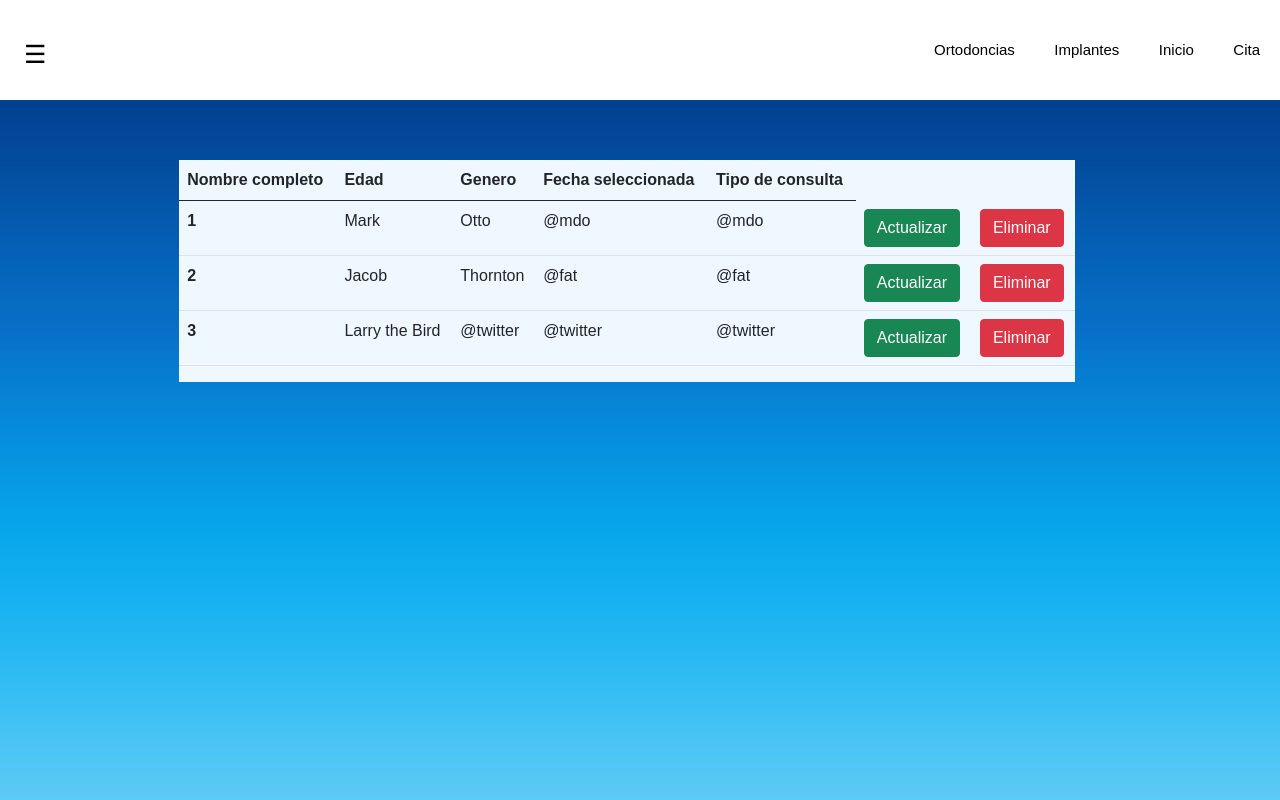
After one commit to winsignares/AMHP, a Flask app: page /fronted/indexcita2 in a window 1280 px wide. The commit adds this page. Run offline with Flask 3, Linux system fonts and the light colour scheme; some libraries are stand-ins or nearby versions.

Commit message:
agrega una tabla

```diff
--- a/src/app.py
+++ b/src/app.py
@@ -23,6 +23,7 @@ from rutas.implantes import routes_implantes
 from rutas.ortodoncias import routes_ortodoncias
 from rutas.registro import routes_registro
 from rutas.index import routes_principal
+from rutas.cita2 import routes_cita2
 
 
 
@@ -35,6 +36,7 @@ app.register_blueprint(routes_implantes, url_prefix="/fronted")
 app.register_blueprint(routes_ortodoncias, url_prefix="/fronted")
 app.register_blueprint(routes_registro, url_prefix="/fronted")
 app.register_blueprint(routes_principal, url_prefix="/fronted")
+app.register_blueprint(routes_cita2, url_prefix="/fronted")
 
 
 
--- a/src/config/static/css/style.css
+++ b/src/config/static/css/style.css
@@ -565,3 +565,11 @@ label[for="btn-menu"] {
     float: right;
     margin-right: -20px;
   }
+.contenedor_de_la_tabla{
+    position: absolute;
+    top: 20%;
+    background-color: aliceblue;
+    left: 14%;
+    width: 70%;
+
+}
--- a/src/config/templates/main/cita.html
+++ b/src/config/templates/main/cita.html
@@ -12,6 +12,7 @@
             <a style="color: black;" href="indexblanqueamentos">Blanqueamentos</a>
             <a style="color: black;" href="indeximplantes">Implantes</a>
             <a style="color: black;" href="indexprincipal">Inicio</a>
+            <a style="color: black;" href="indexcita2">Ver mi cita</a>
 
         </nav>
     </div>
--- /dev/null
+++ b/src/config/templates/main/cita2.html
@@ -0,0 +1,80 @@
+{% extends "layout.html" %}
+{% block body %}
+<header class="header">
+    <div class="container">
+        <div class="btn-menu">
+            <label for="btn-menu" style="color: black;">☰</label>
+        </div>
+        <div class="logo">
+        </div>
+        <nav class="menu">
+            <a style="color: black;" href="indexortodoncias">Ortodoncias</a>
+            <a style="color: black;" href="indeximplantes">Implantes</a>
+            <a style="color: black;" href="indexprincipal">Inicio</a>
+            <a style="color: black;" href="indexcita">Cita</a>
+        </nav>
+    </div>
+</header>
+<div class="capa"></div>
+<input type="checkbox" id="btn-menu">
+<div class="container-menu">
+    <div class="cont-menu">
+        <nav>
+            <a href="terror.html">$</a>
+            <a href="comedia.html">$</a>
+            <a href="ciencia ficcion.html">$</a>
+            <a href="aventuras.html">$</a>
+            <a href="romance.html">$</a>
+            <a href="drama.html">$</a>
+            <a href="misterio.html">$</a>
+            <a href="series.html">$</a>
+        </nav>
+        <label for="btn-menu">✖️</label>
+    </div>
+</div>
+<div class="contenedor_de_la_tabla">
+    <div class="tabla_de_mi_cita">
+        <table class="table">
+
+            <thead>
+              <tr>
+                <th scope="col">Nombre completo</th>
+                <th scope="col">Edad</th>
+                <th scope="col">Genero</th>
+                <th scope="col">Fecha seleccionada</th>
+                <th scope="col">Tipo de consulta</th>
+              </tr>
+            </thead>
+            <tbody>
+              <tr>
+                <th scope="row">1</th>
+                <td>Mark</td>
+                <td>Otto</td>
+                <td>@mdo</td>
+                <td>@mdo</td>
+                <td><button class="btn btn-success">Actualizar</button></td>
+                <td><button class="btn btn-danger">Eliminar</button></td>
+              </tr>
+              <tr>
+                <th scope="row">2</th>
+                <td>Jacob</td>
+                <td>Thornton</td>
+                <td>@fat</td>
+                <td>@fat</td>
+                <td><button class="btn btn-success">Actualizar</button></td>
+                <td><button class="btn btn-danger">Eliminar</button></td>
+              </tr>
+              <tr>
+                <th scope="row">3</th>
+                <td>Larry the Bird</td>
+                <td>@twitter</td>
+                <td>@twitter</td>
+                <td>@twitter</td>
+                <td><button class="btn btn-success">Actualizar</button></td>
+                <td><button class="btn btn-danger">Eliminar</button></td>
+              </tr>
+            </tbody>
+          </table>
+    </div>
+</div>
+{% endblock %}
--- /dev/null
+++ b/src/rutas/cita2.py
@@ -0,0 +1,11 @@
+from config.db import db, app, ma
+from flask import Blueprint, Flask,  redirect, request, jsonify, session, render_template
+from model.paciente import pacientes
+
+routes_cita2 = Blueprint("routes_cita2", __name__)
+
+
+@routes_cita2.route("/indexcita2" )
+def indexcita2():
+    titulo= "Pagina cita2"
+    return render_template('/main/cita2.html', titles=titulo)
```
